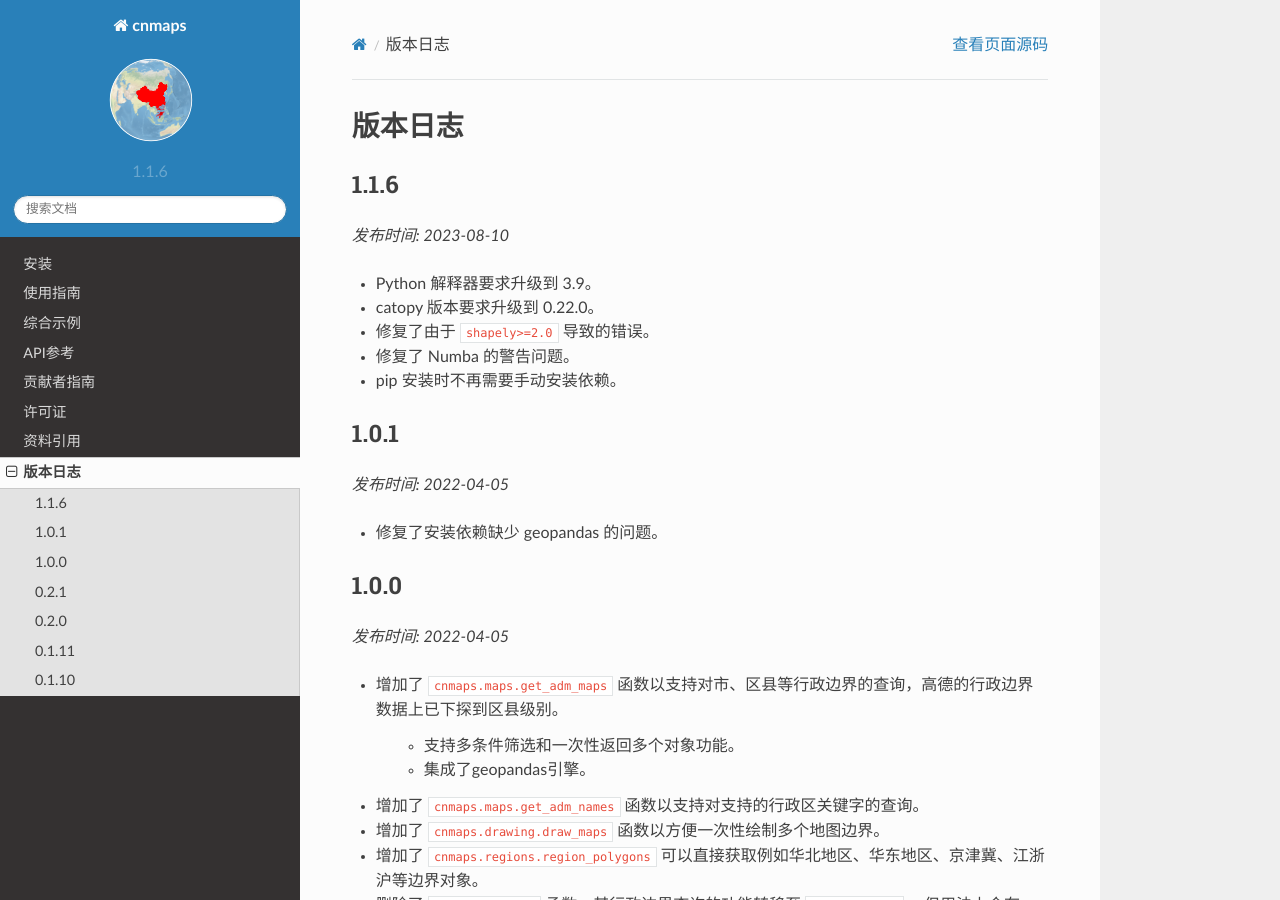
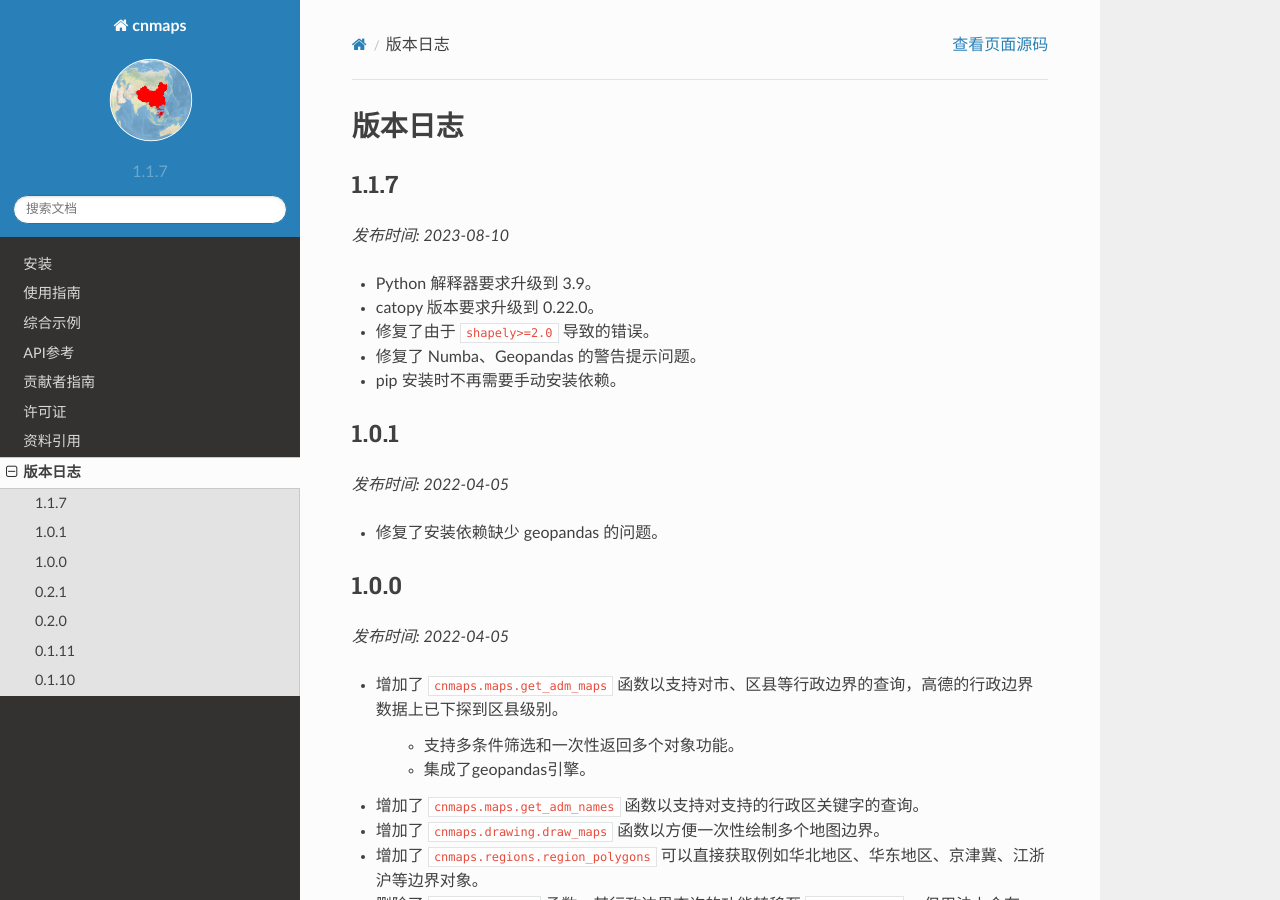
Before and after one commit to cnmetlab/cnmaps, a Sphinx documentation site: the page built from docs/source/content/changelog.rst, in a window 1280 px wide and 900 px high. Built offline with Sphinx 7.4.7 and the Read the Docs theme 2.0.0, drawn with Linux system fonts in a browser that asks for light colours.

Commit message:
chore: bump version for docs

```diff
--- a/docs/source/conf.py
+++ b/docs/source/conf.py
@@ -22,8 +22,8 @@ copyright = "2022, Clarmy"
 author = "Clarmy"
 
 # The full version, including alpha/beta/rc tags
-release = "1.1.6"
-version = "1.1.6"
+release = "1.1.7"
+version = "1.1.7"
 
 # -- General configuration ---------------------------------------------------
 
--- a/docs/source/content/changelog.rst
+++ b/docs/source/content/changelog.rst
@@ -1,13 +1,13 @@
 版本日志
 ===========
-1.1.6
+1.1.7
 ------
 *发布时间: 2023-08-10*
 
 * Python 解释器要求升级到 3.9。
 * catopy 版本要求升级到 0.22.0。
 * 修复了由于 ``shapely>=2.0`` 导致的错误。
-* 修复了 Numba 的警告问题。
+* 修复了 Numba、Geopandas 的警告提示问题。
 * pip 安装时不再需要手动安装依赖。
 
 
```
